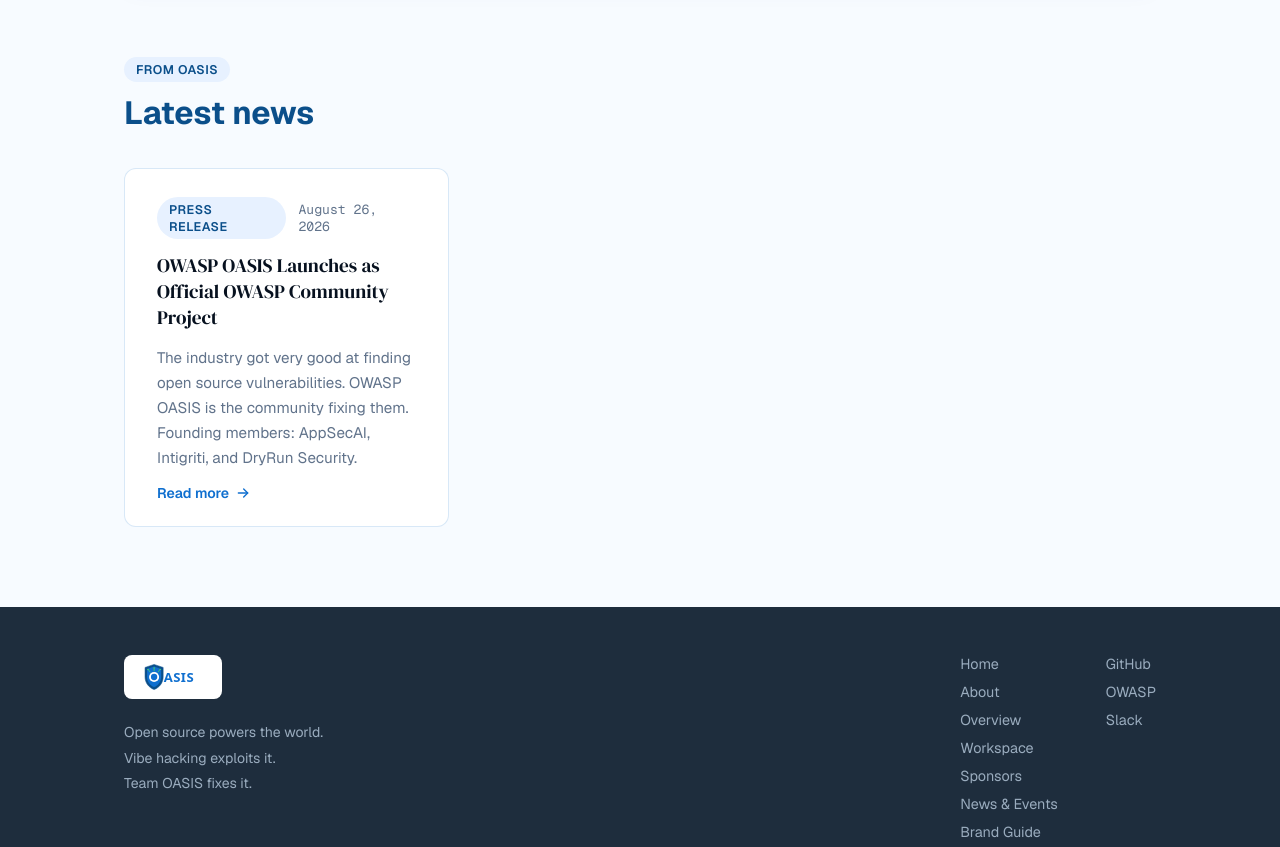
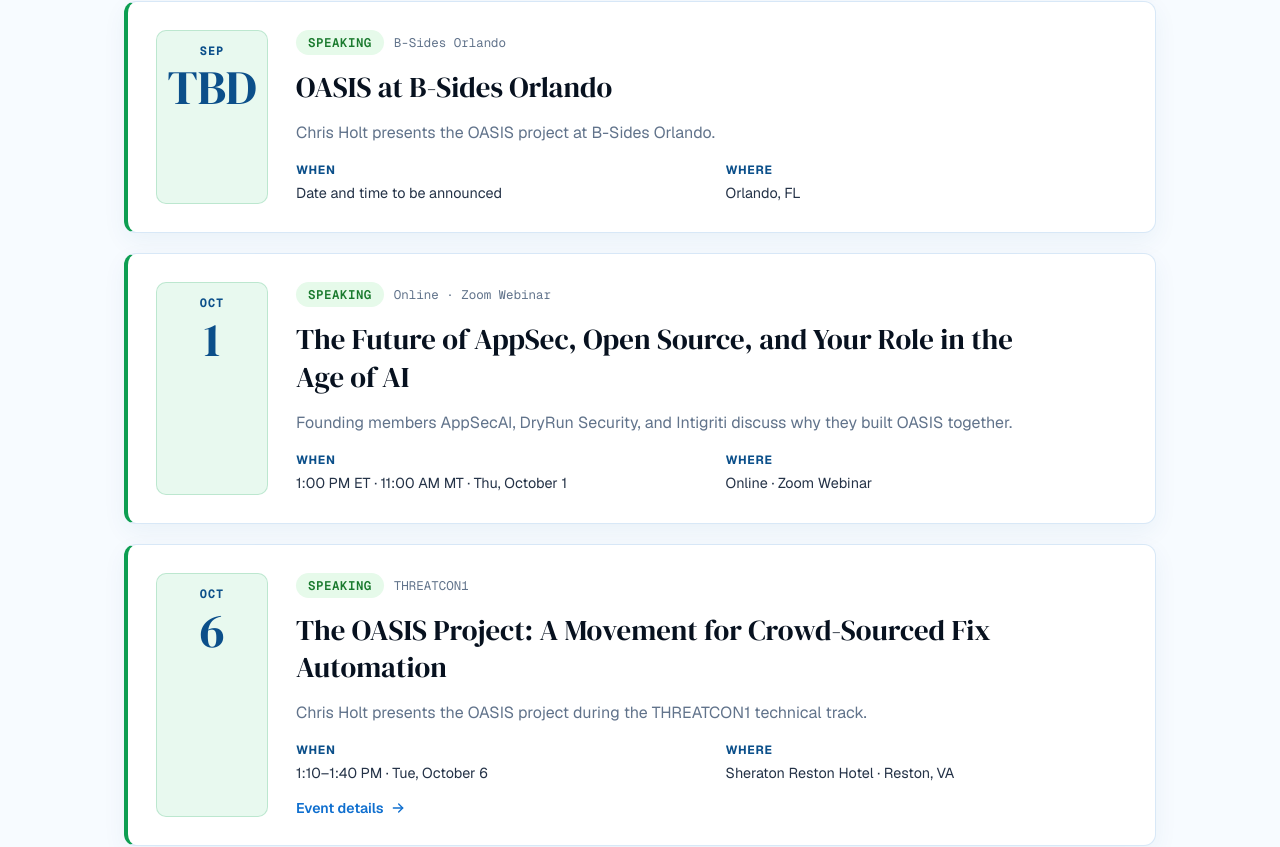
Before and after one commit to owasp-oasis/owasp-oasis-app, a React (Vite) app: page /news in a window 1280 px wide. Shown: the part 876-1723 px from the top of the page. Built offline with nearby package versions, Linux system fonts and the light colour scheme; no server answers.

Commit message:
Add selected events to news calendar

```diff
--- a/src/pages/News.tsx
+++ b/src/pages/News.tsx
@@ -14,11 +14,13 @@
   date: string
   day: string
   month: string
+  dateLabel: string
+  venue: string
   title: string
   time: string
   location: string
   details: string
-  href: string
+  href?: string
 }
 
 const articles: Article[] = [
@@ -37,11 +39,47 @@
     date: '2026-09-16',
     day: '16',
     month: 'SEP',
+    dateLabel: 'September 16, 2026',
+    venue: 'CYBR.SEC.CON. 2026',
     title: 'The OASIS Project: A Movement for Crowd-Sourced Fix Automation',
     time: '3:30–4:15 PM',
     location: 'Room 361 · General Session · Houston, TX',
     details: 'Daryl “Radar” Riley presents the OASIS model at CYBR.SEC.CON. 2026.',
     href: 'https://www.cybrseccon.com/attend',
+  },
+  {
+    date: '2026-09',
+    day: 'TBD',
+    month: 'SEP',
+    dateLabel: 'September 2026',
+    venue: 'B-Sides Orlando',
+    title: 'OASIS at B-Sides Orlando',
+    time: 'Date and time to be announced',
+    location: 'Orlando, FL',
+    details: 'Chris Holt presents the OASIS project at B-Sides Orlando.',
+  },
+  {
+    date: '2026-10-01',
+    day: '1',
+    month: 'OCT',
+    dateLabel: 'October 1, 2026',
+    venue: 'Online · Zoom Webinar',
+    title: 'The Future of AppSec, Open Source, and Your Role in the Age of AI',
+    time: '1:00 PM ET · 11:00 AM MT · Thu, October 1',
+    location: 'Online · Zoom Webinar',
+    details: 'Founding members AppSecAI, DryRun Security, and Intigriti discuss why they built OASIS together.',
+  },
+  {
+    date: '2026-10-06',
+    day: '6',
+    month: 'OCT',
+    dateLabel: 'October 6, 2026',
+    venue: 'THREATCON1',
+    title: 'The OASIS Project: A Movement for Crowd-Sourced Fix Automation',
+    time: '1:10–1:40 PM · Tue, October 6',
+    location: 'Sheraton Reston Hotel · Reston, VA',
+    details: 'Chris Holt presents the OASIS project during the THREATCON1 technical track.',
+    href: 'https://threatcon1.org',
   },
 ]
 
@@ -72,7 +110,7 @@
           <div className="event-grid">
             {upcomingEvents.map(event => (
               <article key={event.date} className="event-card">
-                <div className="event-date" aria-label="September 16, 2026">
+                <div className="event-date" aria-label={event.dateLabel}>
                   <time dateTime={event.date}>
                     <span className="event-date-month">{event.month}</span>
                     <span className="event-date-day">{event.day}</span>
@@ -81,17 +119,19 @@
                 <div className="event-card-content">
                   <div className="event-card-meta">
                     <span className="badge badge-green">Speaking</span>
-                    <span>CYBR.SEC.CON. 2026</span>
+                    <span>{event.venue}</span>
                   </div>
                   <h2 className="event-card-title">{event.title}</h2>
                   <p className="event-card-details">{event.details}</p>
                   <div className="event-card-facts">
-                    <span><strong>When</strong>{event.time} · Wed, September 16</span>
+                    <span><strong>When</strong>{event.time}</span>
                     <span><strong>Where</strong>{event.location}</span>
                   </div>
-                  <a href={event.href} target="_blank" rel="noopener noreferrer" className="news-card-read-more">
-                    Conference details <ArrowIcon />
-                  </a>
+                  {event.href && (
+                    <a href={event.href} target="_blank" rel="noopener noreferrer" className="news-card-read-more">
+                      Event details <ArrowIcon />
+                    </a>
+                  )}
                 </div>
               </article>
             ))}
```
